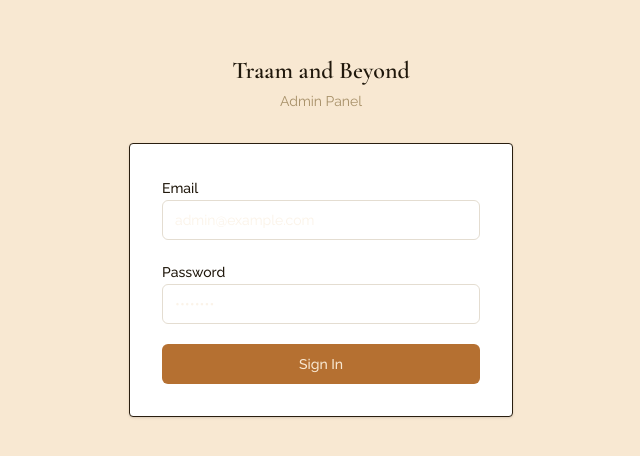
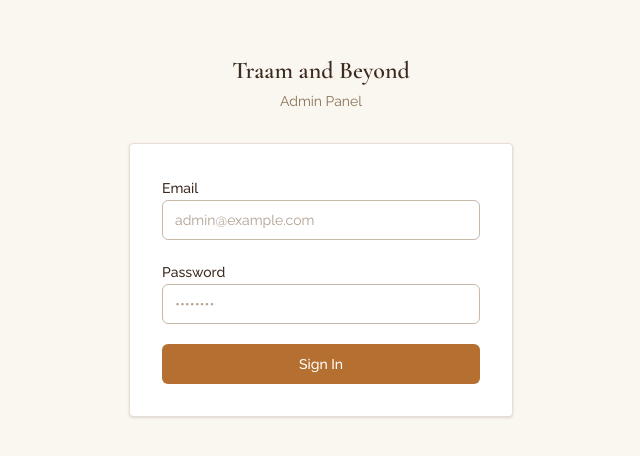
Before and after one commit to HakimIisa/traam-and-beyond-website, a Next.js app: page /login in a window 1280 px wide. Shown: the part 164-620 px from the top of the page, without its empty margins (319-959 px from the left). Built offline with nearby package versions, Linux system fonts and the light colour scheme; no server answers.

Commit message:
fix: admin login page colour conflicts - use explicit hex values

```diff
--- a/app/(admin)/login/page.tsx
+++ b/app/(admin)/login/page.tsx
@@ -30,33 +30,33 @@ export default function LoginPage() {
   }
 
   return (
-    <div className="min-h-screen bg-cream flex items-center justify-center px-4">
+    <div className="min-h-screen bg-[#FAF6F0] flex items-center justify-center px-4">
       <div className="w-full max-w-sm">
         <div className="text-center mb-8">
-          <h1 className="text-2xl font-semibold text-walnut">Traam and Beyond</h1>
-          <p className="text-stone text-sm mt-1">Admin Panel</p>
+          <h1 className="text-2xl font-semibold text-[#3D2B1F]">Traam and Beyond</h1>
+          <p className="text-[#8B7355] text-sm mt-1">Admin Panel</p>
         </div>
 
-        <form onSubmit={handleSubmit} className="bg-white rounded-sm shadow-sm border border-cream-dark p-8 space-y-5">
+        <form onSubmit={handleSubmit} className="bg-white rounded-sm shadow-sm border border-[#E8DDD4] p-8 space-y-5">
           <div className="space-y-1.5">
-            <Label className="text-walnut text-sm">Email</Label>
+            <Label className="text-[#3D2B1F] text-sm">Email</Label>
             <Input
               type="email"
               value={email}
               onChange={(e) => setEmail(e.target.value)}
               placeholder="admin@example.com"
-              className="border-stone/30 focus:border-terracotta"
+              className="border-[#C8B8A8] focus:border-terracotta text-[#3D2B1F] bg-white placeholder:text-[#B0A090]"
               required
             />
           </div>
           <div className="space-y-1.5">
-            <Label className="text-walnut text-sm">Password</Label>
+            <Label className="text-[#3D2B1F] text-sm">Password</Label>
             <Input
               type="password"
               value={password}
               onChange={(e) => setPassword(e.target.value)}
               placeholder="••••••••"
-              className="border-stone/30 focus:border-terracotta"
+              className="border-[#C8B8A8] focus:border-terracotta text-[#3D2B1F] bg-white placeholder:text-[#B0A090]"
               required
             />
           </div>
@@ -66,7 +66,7 @@ export default function LoginPage() {
           <Button
             type="submit"
             disabled={loading}
-            className="w-full bg-terracotta hover:bg-terracotta-dark text-cream"
+            className="w-full bg-terracotta hover:bg-terracotta-dark text-white"
           >
             {loading ? "Signing in..." : "Sign In"}
           </Button>
```
